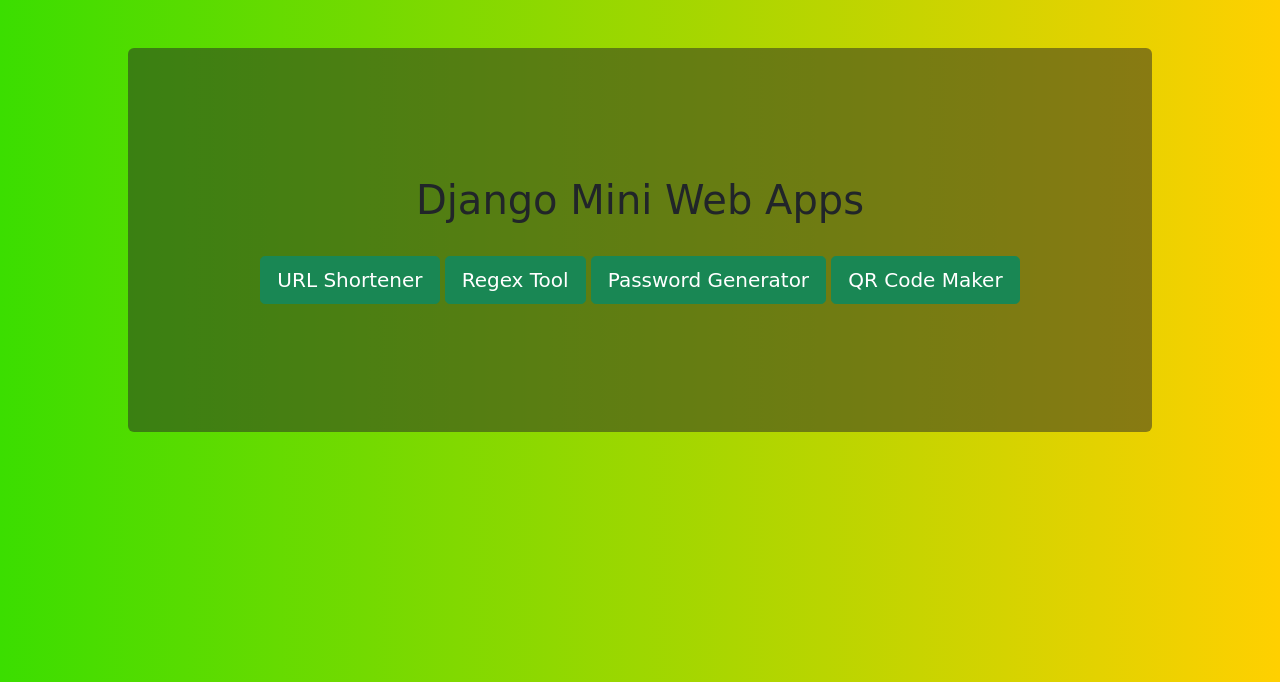
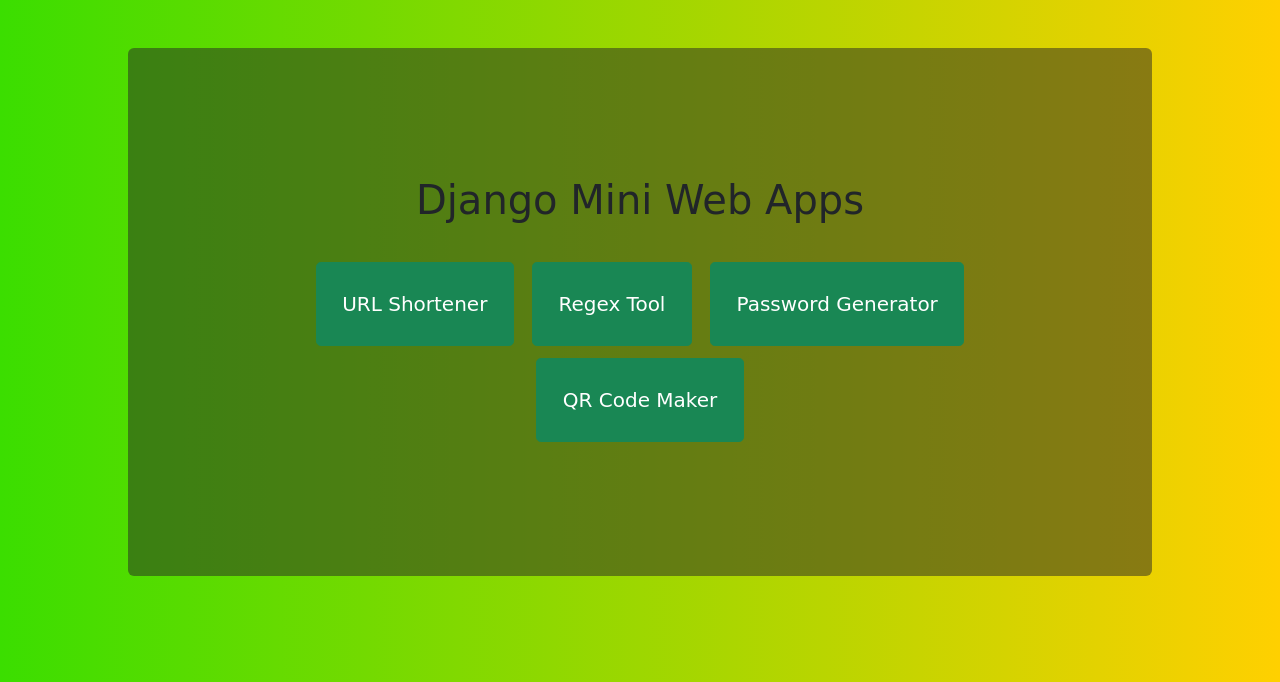
Before and after one commit to ali-ahmed786/QR-code-generator-Django-web-app, a Django app: page / in a window 1280 px wide. Shown: the top 682 px of the page. Run offline with Django 4.2, Linux system fonts and the light colour scheme.

Commit message:
Increased button look and spacing

```diff
--- a/defaultApp/static/defaultApp/style.css
+++ b/defaultApp/static/defaultApp/style.css
@@ -8,7 +8,10 @@ background-image: linear-gradient(90deg, #3bde00 0%, #ffd000 100%);
     text-align: center;
     font-family: comic sans ms;
 }
-
+.btn{
+    margin:0.5vw;
+    padding: 2vw;
+}
 #screenBlock{
     background-color: rgba(38, 36, 36, 0.5);
      width:80%;
```
